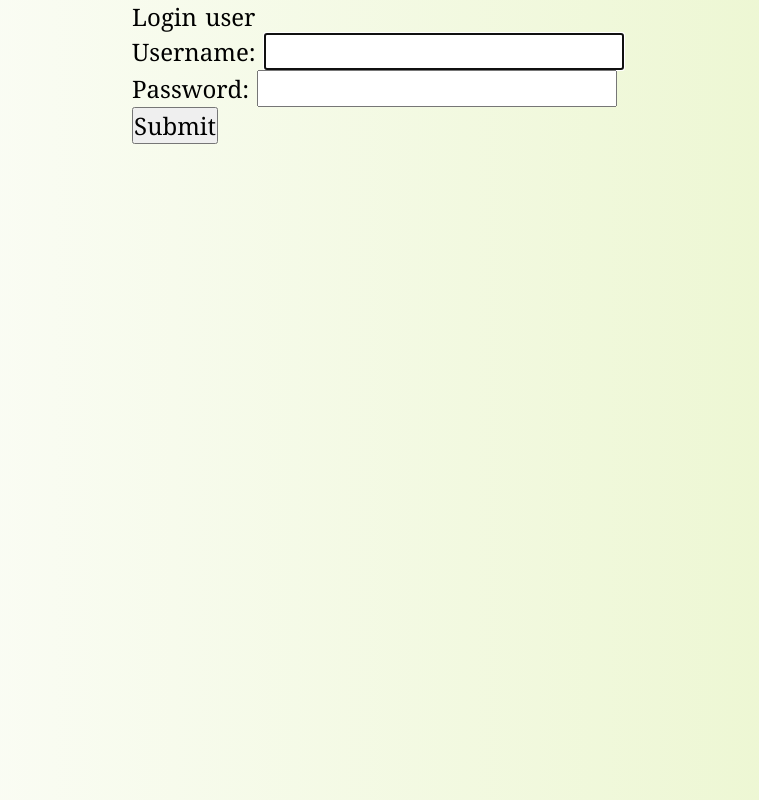
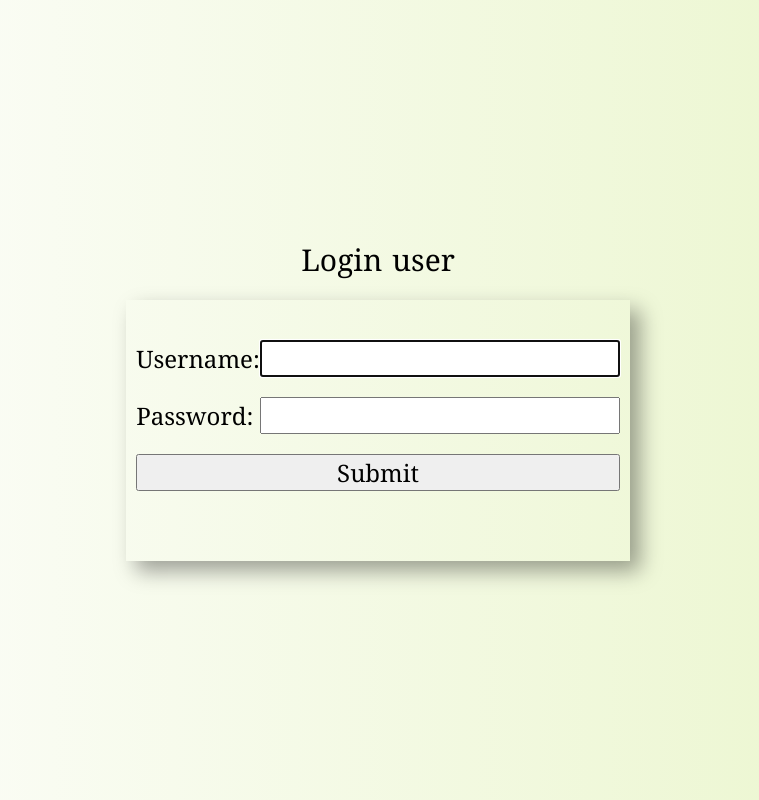
Before and after one commit to amitrizz/Health-Blog, a Django app: page /users/login/ in a window 1280 px wide. Shown: the part 52-852 px from the top of the page, without its empty margins (262-1021 px from the left). Run offline with Django 5.2, Linux system fonts and the light colour scheme.

Commit message:
adding some css

```diff
--- a/myproject/static/css/style.css
+++ b/myproject/static/css/style.css
@@ -319,3 +319,78 @@ main {
     margin: 10px;
     /* float:right; */
 }
+
+
+.login{
+    display: flex;
+    align-items: center;
+    justify-content: center;
+    flex-direction: column;
+}
+.login h2{
+    font-size: 30px;
+    font-weight: 500;
+    margin-bottom: 20px;
+}
+.login form{
+    /* padding-bottom: 50px;
+    padding-left:10px;
+    padding-right:10px; */
+    padding: 20px 10px 70px 10px;
+    box-shadow: 10px 10px 20px 0px rgba(0, 0, 0, 0.363);
+    display: flex;
+    flex-direction: column;
+}
+.login form div{
+    display: flex;
+    width: 100%;
+    justify-content: space-between;
+    align-items: center;
+    margin-top: 20px;
+}
+
+.login form button{
+    margin-top: 20px
+}
+
+.register{
+    display: flex;
+    align-items: center;
+    justify-content: center;
+    flex-direction: column;
+}
+.register form{
+    /* padding-bottom: 50px;
+    padding-left:10px;
+    padding-right:10px; */
+    padding: 20px 10px 70px 10px;
+    box-shadow: 10px 10px 20px 0px rgba(0, 0, 0, 0.363);
+    display: flex;
+    flex-direction: column;
+}
+.login form div{
+    display: flex;
+    width: 100%;
+    justify-content: space-between;
+    align-items: center;
+    margin-top: 20px;
+}
+.register form span{
+    color: green;
+    background: #db5555;
+}
+
+
+.helptext,ul li{
+    list-style: none;
+    font-size: 12px;
+}
+.register h2{
+    font-size: 30px;
+    font-weight: 500;
+    margin-bottom: 20px;
+}
+
+.register form button{
+    margin-top: 20px
+}
--- a/myproject/users/templates/users/login.html
+++ b/myproject/users/templates/users/login.html
@@ -1,6 +1,6 @@
 {% extends "layout.html" %} {% block title %} Login User{% endblock %}
 {% block content %}
-    <section>
+    <section class="login">
 
         <h2>Login user</h2>
         <form action="/users/login/" method="post">
--- a/myproject/users/templates/users/register.html
+++ b/myproject/users/templates/users/register.html
@@ -1,6 +1,6 @@
 {% extends "layout.html" %} {% block title %} New User{% endblock %}
 {% block content %}
-    <section>
+    <section class="register">
 
         <h2>Register a New user</h2>
         <form action="/users/register/" method="post">
```
Also changed, not shown: myproject/myproject/settings.py (+6 -2 lines).
